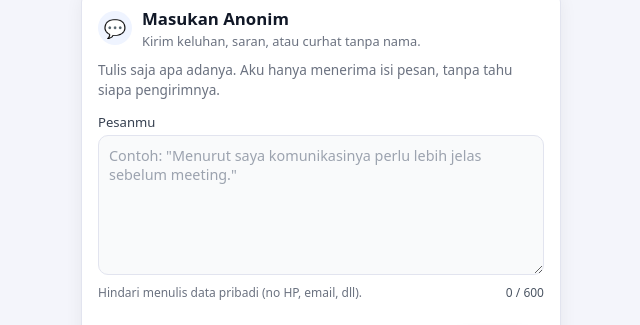
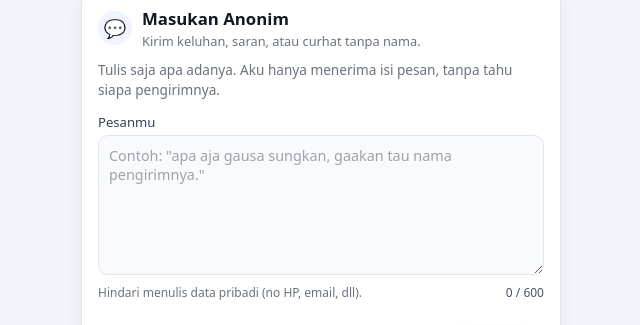
Before and after one commit to ryanwhyr/kritik-anon, a plain HTML site: page index.html in a window 1280 px wide. Shown: the part 190-515 px from the top of the page, 319-959 px from the left. Drawn offline with Linux system fonts and the light colour scheme.

Commit message:
Update index.html

```diff
--- a/index.html
+++ b/index.html
@@ -241,7 +241,7 @@
             id="feedback"
             name="feedback"
             maxlength="600"
-            placeholder="Contoh: &quot;Menurut saya komunikasinya perlu lebih jelas sebelum meeting.&quot;"
+            placeholder="Contoh: &quot;apa aja gausa sungkan, gaakan tau nama pengirimnya.&quot;"
             required
           ></textarea>
           <div class="helper-row">
```
